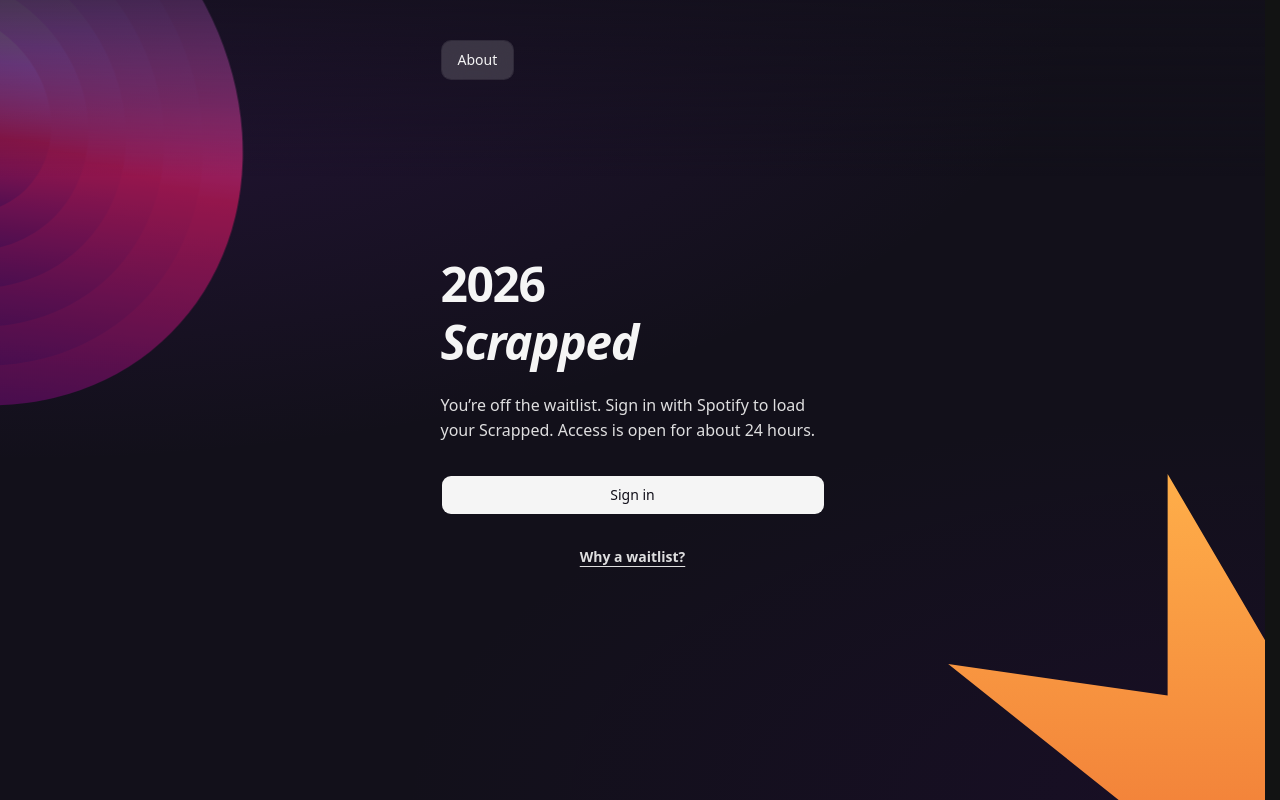
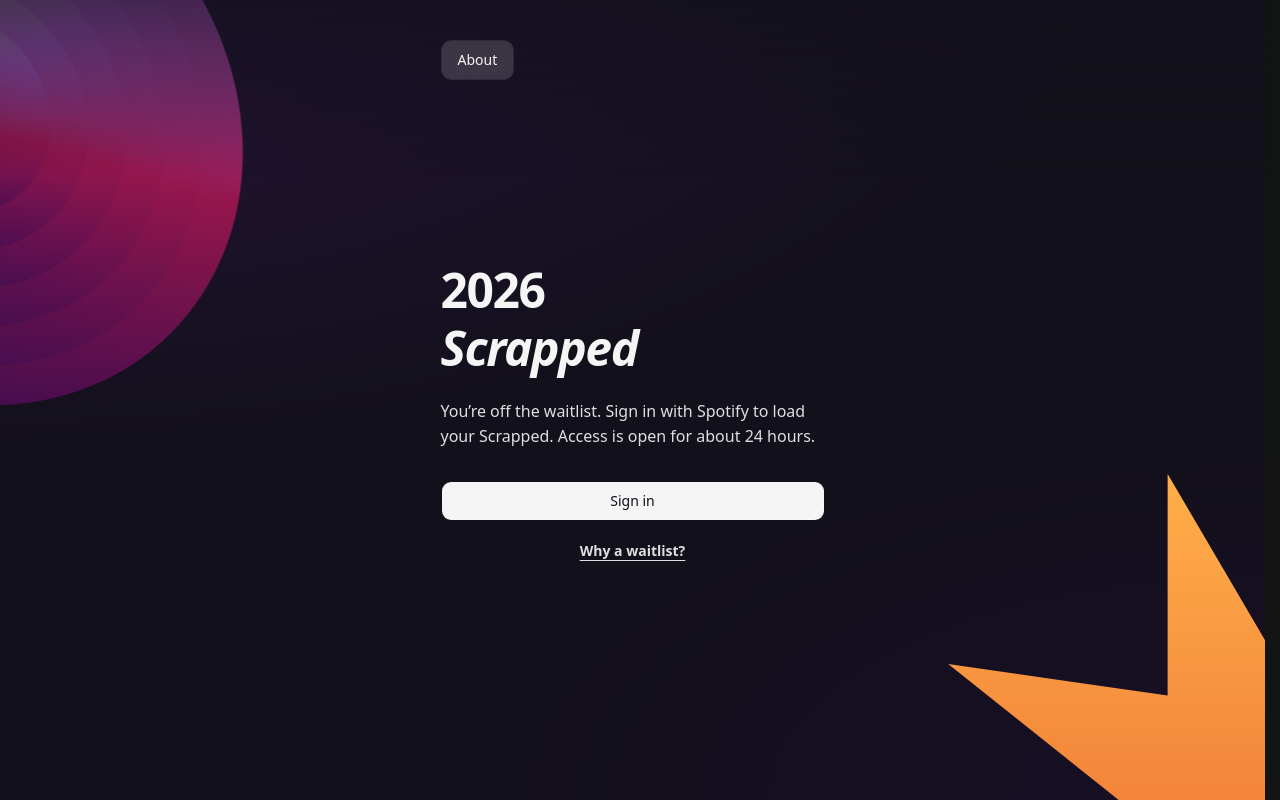
Before and after one commit to ivanalan/Spotify-Scrapped, a Next.js app: page /ready in a window 1280 px wide. Built offline with nearby package versions, Linux system fonts and the light colour scheme.

Commit message:
small spacing for ready page

```diff
--- a/src/components/scrapped/ScrappedGate.tsx
+++ b/src/components/scrapped/ScrappedGate.tsx
@@ -133,7 +133,7 @@
               >
                 Sign in
               </a>
-              <p className="text-caption mt-8 w-full text-center text-[var(--wrapped-muted)]">
+              <p className="text-caption mt-5 w-full text-center text-[var(--wrapped-muted)]">
                 <Link
                   href="/about#why-waitlist"
                   className={cn(gateCaptionLinkChromeClass, "inline")}
```
